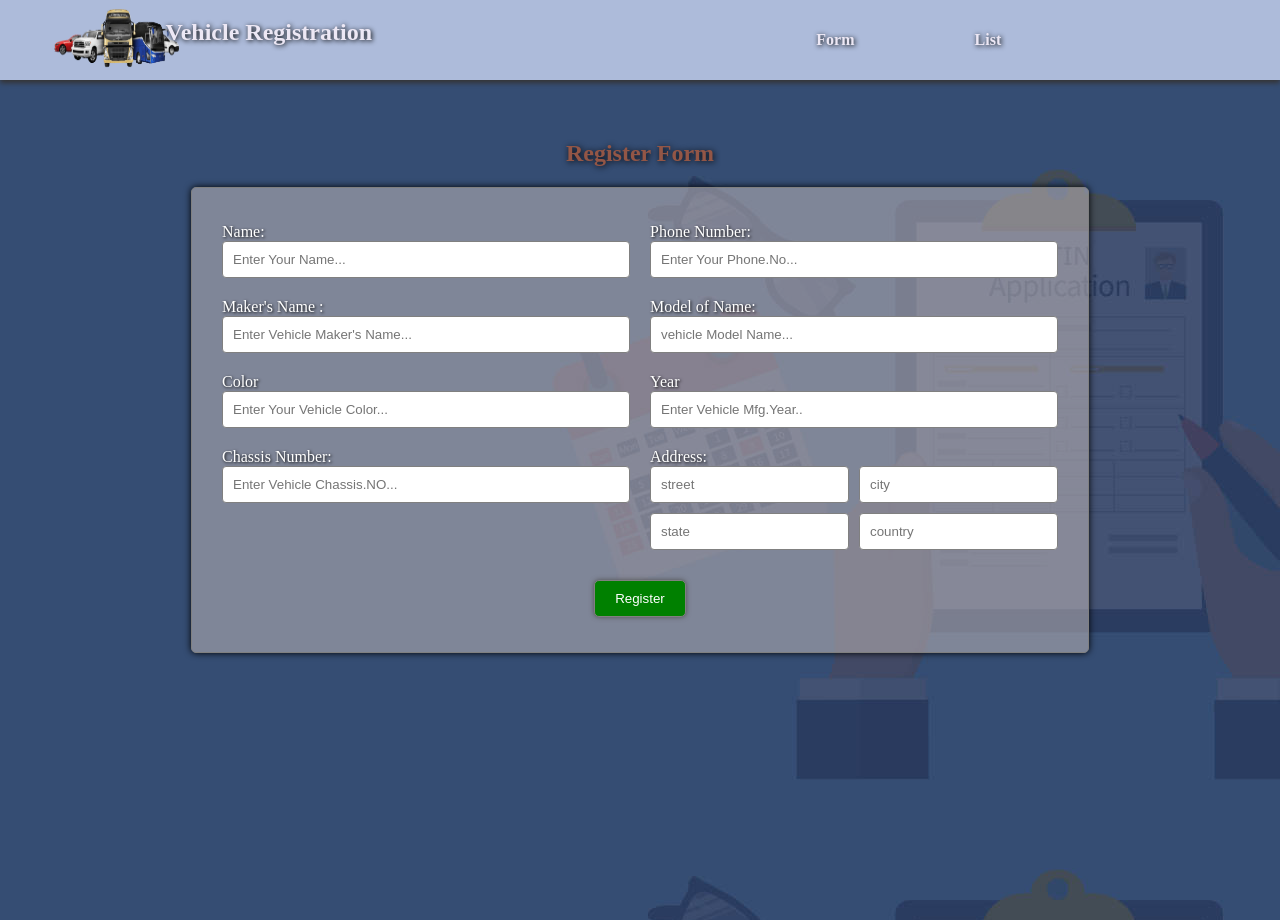
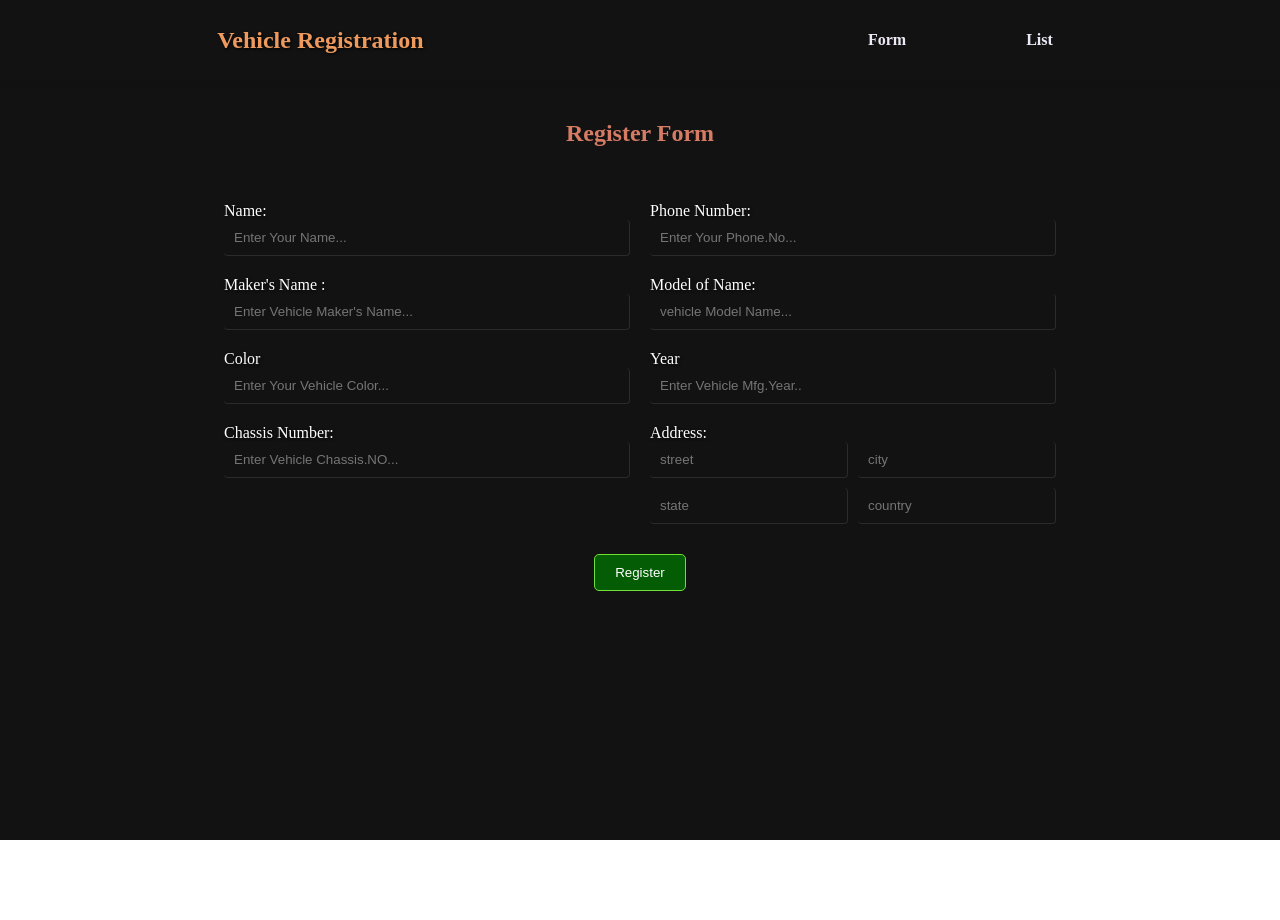
Before and after one commit to samarasam24/Vehicle-Registration--Crud, a React (Create React App) app: page / in a window 1280 px wide. After the commit the page ends 840 px from the top, so only its background shows below. Built offline with nearby package versions, Linux system fonts and the light colour scheme; a web font is replaced by a local one.

Commit message:
black-background

```diff
--- a/package.json
+++ b/package.json
@@ -3,16 +3,19 @@
   "version": "0.1.0",
   "private": true,
   "dependencies": {
+    "@babel/plugin-proposal-private-property-in-object": "^7.14.5",
     "@reduxjs/toolkit": "^2.2.4",
     "@testing-library/jest-dom": "^5.17.0",
     "@testing-library/react": "^13.4.0",
     "@testing-library/user-event": "^13.5.0",
     "axios": "^1.6.8",
+    "particles.js": "^2.0.0",
     "react": "^18.3.1",
     "react-dom": "^18.3.1",
     "react-redux": "^9.1.2",
     "react-router-dom": "^6.23.1",
     "react-scripts": "5.0.1",
+    "react-tsparticles": "^2.12.2",
     "redux": "^5.0.1",
     "web-vitals": "^2.1.4"
   },
--- a/src/PageStyles/EditPage.css
+++ b/src/PageStyles/EditPage.css
@@ -1,20 +1,18 @@
 .editForm-container{
     display: flex;
     flex-direction: column;
-    justify-content: center;
+    padding-top: 40px;
     align-items: center;
     height: 100vh;
-    background-image: linear-gradient(to right bottom, #9d9d9d,#f1f1f1e9,#d7d7d7,#7e7e7e);
+    background-color:#121212;
 }
 .editForm{
     display: grid;
     grid-template-columns: repeat(2,1fr);
     justify-content: center;
-    border: 1px solid #A69080;
     padding:  45px 30px;
     border-radius: 5px;
-    box-shadow: 0px 0px 7px black;
-    background: rgba(128, 128, 128, 0.636);
+    background: rgba(128, 128, 128, 0);
     backdrop-filter: blur(10px);
     gap: 20px;
 }
@@ -22,24 +20,20 @@
     margin-top: 10px;
     padding: 10px 20px;
     border-radius: 5px;
-    border: 1px solid gray;
+    border: 1px solid rgb(110, 224, 54);
     place-self: center;
-    grid-column: span 2 ;
-    background-color: #007F73;
-    color: #FFF7FC;
-    text-shadow: 1px 1px 4px black;
-    box-shadow: 1px 1px 4px black;
+    grid-column: span 2;
+    background-color: rgb(4, 93, 4);
+    color: white;
 }
 .updateBtn:hover{
-    box-shadow: 1px 1px 7px black;
-    color: #fafafa;
-    font-weight: bold;
-    text-shadow: 1px 1px 4px  rgb(37, 36, 36);
-    background-color: #65B741;
+    background-color: rgb(34, 214, 34);
+    text-shadow: 1px 1px 3px black;
 }
 .editPageHead{
-    color: #939391;
-    text-shadow: 1px 1px 2px #ffffff;
+    margin-top: 60px;
+    color: #e6735c;
+    text-shadow: 1px 1px 2px #111010;
 }
 
 
--- a/src/PageStyles/NavBar.css
+++ b/src/PageStyles/NavBar.css
@@ -2,12 +2,16 @@ nav{
     display: flex;
     justify-content: space-around;
     align-items: center;
-    background-color: #adbbda;
     color: #ede8f5;
-    text-shadow: 1px 1px 5px black;
     height: 10vh;
-    box-shadow: 0px 3px 5px rgb(52, 51, 51) !important;
-    position: sticky;
+    background-color: #121212;
+    /* background-color: #F7EFE5; */
+    box-shadow: 0px 3px 5px rgba(22, 21, 21, 0.399) !important;
+    position: fixed;
+    top: 0;
+    left: 0;
+    width: 100%;
+    z-index: 1000;
 }
 nav div{
     display: flex;
@@ -22,22 +26,18 @@ a{
 }
 a:hover{
     border-radius: 5px;
-    background-color: gray;
-    box-shadow: 0px 0px 4px rgb(248, 248, 248);
+    background-color: rgb(222, 128, 33);
+    text-shadow: 1px 1px 3px black;
+    box-shadow: 0px 0px 4px rgb(11, 11, 11);
 }
 .logobrand{
-    position: absolute;
+    /* position: absolute; */
+    text-shadow: 1px 1px 3px black;
     top: -1%;
     z-index: 4;
+    color: rgb(238, 154, 94);
 }
-#logoImg{
-    position: absolute;
-    top: 10%;
-    left: 4%;
-    width: 10%;
-    height: 90%;
-    z-index: 1;
-}
+
 @media only screen and (max-width:1023px) and (min-width:724px){
     .logobrand{
         top: -13%;
--- a/src/PageStyles/RegForm.css
+++ b/src/PageStyles/RegForm.css
@@ -4,11 +4,14 @@
     padding-top: 40px;
     align-items: center;
     height: 100vh;
-    background-image: url(../images/backgroundForm.jpg);
+    background-color:#121212;
+}
+body{
+    overflow-x: hidden;
 }
 .formHead{
-    color: #935646;
-    text-shadow: 1px 1px 6px #070708;
+    margin-top:80px;
+    color: #d67b64;
 }
 .flex{
     display: flex;
@@ -22,23 +25,23 @@ label{
     display: grid;
     grid-template-columns: repeat(2,1fr);
     justify-content: center;
-    border: 1px solid gray;
     padding:35px 30px;
     border-radius: 5px;
-    box-shadow: 0px 0px 7px black;
-    background-color:rgba(195, 187, 187, 0.523);
     gap: 20px;
 }
 .button{
     margin-top: 10px;
     padding: 10px 20px;
     border-radius: 5px;
-    border: 1px solid gray;
+    border: 1px solid rgb(110, 224, 54);
     place-self: center;
     grid-column: span 2;
-    background-color: green;
+    background-color: rgb(4, 93, 4);
     color: white;
-    box-shadow: 0px 0px 5px rgb(79, 79, 79);
+}
+.button:hover{
+    background-color: rgb(34, 214, 34);
+    text-shadow: 1px 1px 3px black;
 }
 .address-field{
     display: grid;
@@ -46,21 +49,28 @@ label{
     gap: 10px;
 }
 input{
-    border: 1px solid gray;
+    border: none;
+    /* background-color: rgba(255, 255, 255, 0.107); */
+    background-color: transparent;
     border-radius: 4px;
+    color: rgba(255, 255, 255, 0.71);
     padding: 10px;
+    border-bottom: 1px solid rgba(255, 255, 255, 0.107);
+    border-right: 1px solid rgba(255, 255, 255, 0.107);
 }
 input:focus{
     outline: none;
     box-shadow: 0px 0px 4px rgb(154, 150, 150);
 }
 span{
-    color: #d33017;
+    color: #e43c09eb;
     font-size: 13px;
-    text-shadow: 0px 0px 0px black;
-    font-weight: bold;
+    text-shadow: 0px 0px 0px rgb(82, 81, 81);
     font-family: "Montserrat", sans-serif !important;
 }
+
+
+
 
 @media only screen and (max-width:1023px) and (min-width:724px){
     .form{
--- a/src/PageStyles/TablePage.css
+++ b/src/PageStyles/TablePage.css
@@ -3,17 +3,26 @@
     flex-direction: column;
     justify-content: center;
     align-items: center;
-    height: 100vh;
-    background-image: linear-gradient(to right bottom, #ffffff,#c1c8e4);
+    min-height: 100vh;
+    background-color:#121212;
 }
 .table-container table,th,td{
     border: 1px solid rgba(146, 146, 146, 0.85);
     border-collapse: collapse;
     padding: 15px;
 }
+th{
+    color: rgb(243, 240, 240);
+    text-shadow: 1px 1px 3px black;
+    background-color: #b481478f;
+}
 .table{
-    background-color: rgba(255, 255, 255, 0.389);
+    background-color: rgba(255, 255, 255, 0.283);
 
+}
+td{
+    color: rgba(225, 223, 223, 0.689);
+    font-size: 20px;
 }
 .actionBtn{
     padding:5px 10px;
@@ -33,18 +42,23 @@
     box-shadow: 1px 1px 4px black;
 }
 .table-head{
-    color: #ffffff;
-    text-shadow: 1px 1px 5px rgb(79, 78, 78);
+    color: #e19640;
+    text-shadow: 1px 1px 5px rgb(49, 48, 48);
+}
+.visible{
+    display: grid !important;
+}
+.invisible{
+    display: none !important;
 }
 .backBtn{
     margin-top: 20px;
     border-radius: 5px;
-    border: 1px solid gray;
     padding: 10px 20px;
-    background-image: linear-gradient( to left bottom,#874CCC ,#9AC8CD);
-    border: 1px solid white;
+    background-image: linear-gradient( to left bottom,#d17a3b ,#a3553f);
     color: rgb(255, 255, 255);
     box-shadow: 0px 0px 3px black;
+    border: 1px solid  #d17a3b ;
     font-weight: bolder;
     text-shadow: 1px 1px 4px black;
 }
--- a/src/Pages/NavBar.js
+++ b/src/Pages/NavBar.js
@@ -1,22 +1,21 @@
 import '../PageStyles/NavBar.css';
-import vehicleImg from '../images/vehicel_png.png';
+
 
 export function Navbar() {
 
     return(
         <>
         <nav>
-            <div>
+
                 <h1 className='logobrand'>Vehicle Registration</h1>
-                <img
-                  id='logoImg'
-                  src={vehicleImg} alt='vehicelPng' width='100%' height='100%'/>
-            </div>
 
-            <div>
-                <a href='/'>Form</a>
+
+
+               <div>
+               <a href='/'>Form</a>
                 <a href='/table'>List</a>
-            </div>
+               </div>
+
         </nav>
         </>
     );
--- a/src/Pages/RegisterForm.js
+++ b/src/Pages/RegisterForm.js
@@ -6,6 +6,7 @@ import { useNavigate } from 'react-router-dom';
 import { Navbar } from './NavBar';
 import { useState } from 'react';
 import { regexDate, regexNumber } from '../RegExp/RegExp';
+
 
 
 
@@ -62,6 +63,7 @@ function RegForm({Data}){
     return(
         <>
         <Navbar/>
+
         <section className='form-container'>
 
             <h1 className='formHead'> Register Form</h1>
--- a/src/Pages/TablePage.js
+++ b/src/Pages/TablePage.js
@@ -16,6 +16,7 @@ export function TablePage(){
     const navigate = useNavigate();
     const [loading, setLoading] = useState(true);
     const dispatch = useDispatch();
+    const [isActive, setIsActive] = useState(false);
 
     useEffect( ()=> {
 
@@ -44,6 +45,8 @@ export function TablePage(){
       },1000);
    };
    const handleDelete = (id) => {
+    setIsActive(!isActive);
+
     setDeletingId(id);
     const dialog = document.getElementById('deleteDialog');
     dialog.showModal();
@@ -53,6 +56,7 @@ export function TablePage(){
     setLoading(true);
     const dialog = document.getElementById('deleteDialog');
     dialog.close();
+    setIsActive(!isActive);
     axios.delete(`https://65b1d9849bfb12f6eafc3b4b.mockapi.io/Vehicle-Registration/${deletingId}`)
       .then(() => {
         dispatch(VehicleDelete(vehicleDetails.findIndex(item => item.id === deletingId)));
@@ -69,7 +73,7 @@ export function TablePage(){
 
 
 
-
+   console.log(isActive);
 
 
     return(
@@ -163,7 +167,7 @@ export function TablePage(){
             </table>
             <button  className='backBtn' onClick={() => navigate('/')}>Back</button>
         </section>
-        <dialog id="deleteDialog">
+        <dialog id="deleteDialog"  className={ isActive ? ' visible' : 'invisible'}>
         <div className='headMsgCon'><sapn>Confirmation Notification</sapn> <span className='x'
          onClick={() => document.getElementById('deleteDialog').close()}>&times;</span></div>
           <p>Are you sure you want to delete this item?  </p>
```
Also changed, not shown: 1 other file (tests, documents, lock files or other folders).
